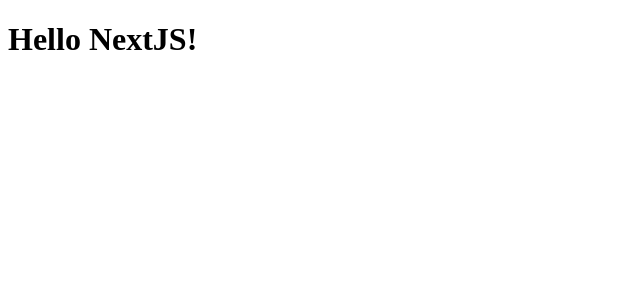
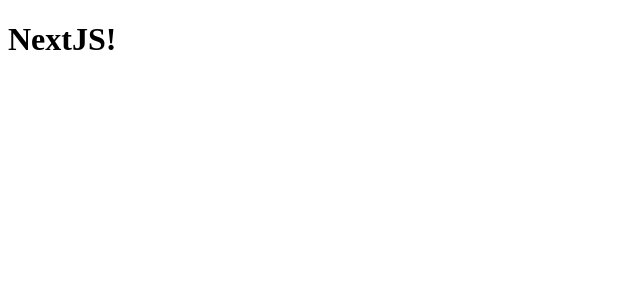
Before and after one commit to yyjjvv/nextjs-14, a Next.js app: page / in a window 1280 px wide. Shown: the top 300 px of the page, without its empty margins (0-640 px from the left). Built offline with nearby package versions, Linux system fonts and the light colour scheme.

Commit message:
how routing works in nextJs

```diff
--- /dev/null
+++ b/app/about-us/company/page.tsx
@@ -0,0 +1,3 @@
+export default function Company() {
+    return <h1>Company!</h1>;
+}
--- /dev/null
+++ b/app/about-us/company/sales/page.tsx
@@ -0,0 +1,3 @@
+export default function Sales() {
+    return <h1>Sales team!</h1>;
+}
--- /dev/null
+++ b/app/about-us/page.tsx
@@ -0,0 +1,3 @@
+export default function AboutUs() {
+    return <h1>About us!</h1>;
+}
--- a/app/page.tsx
+++ b/app/page.tsx
@@ -1,3 +1,3 @@
 export default function app() {
-    return <h1>Hello NextJS!</h1>;
+    return <h1>NextJS!</h1>;
 }
```
